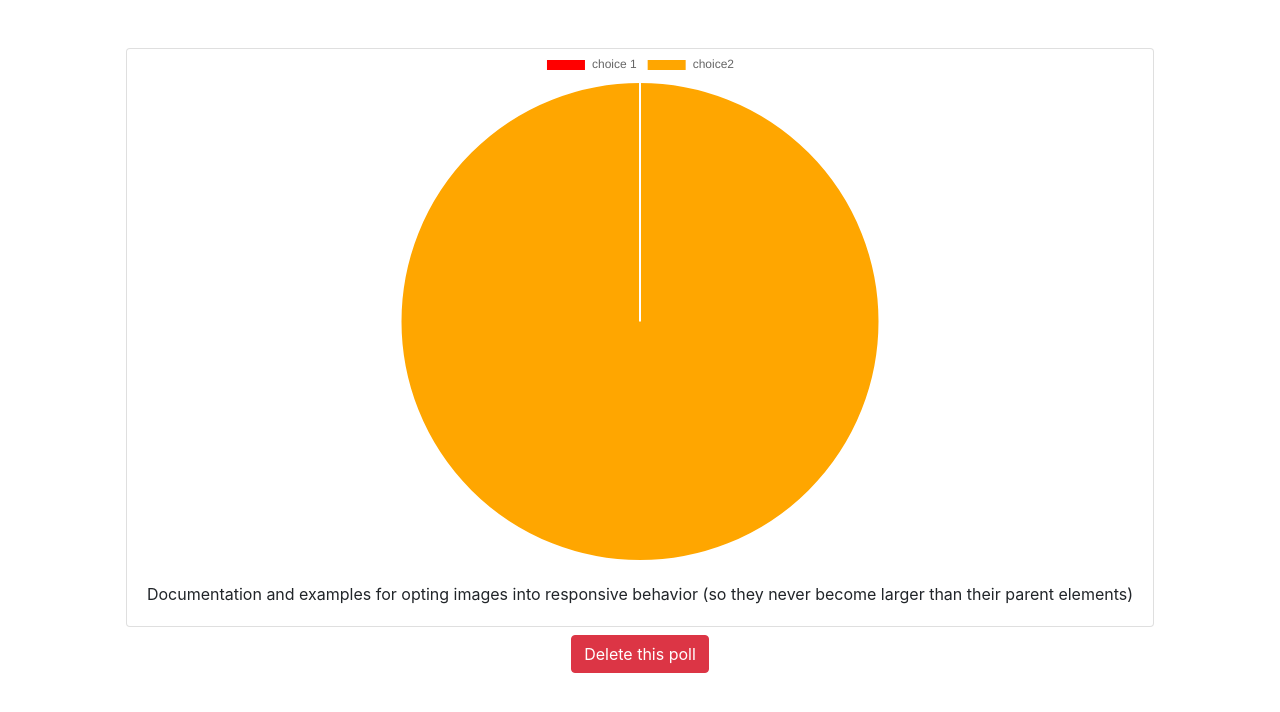
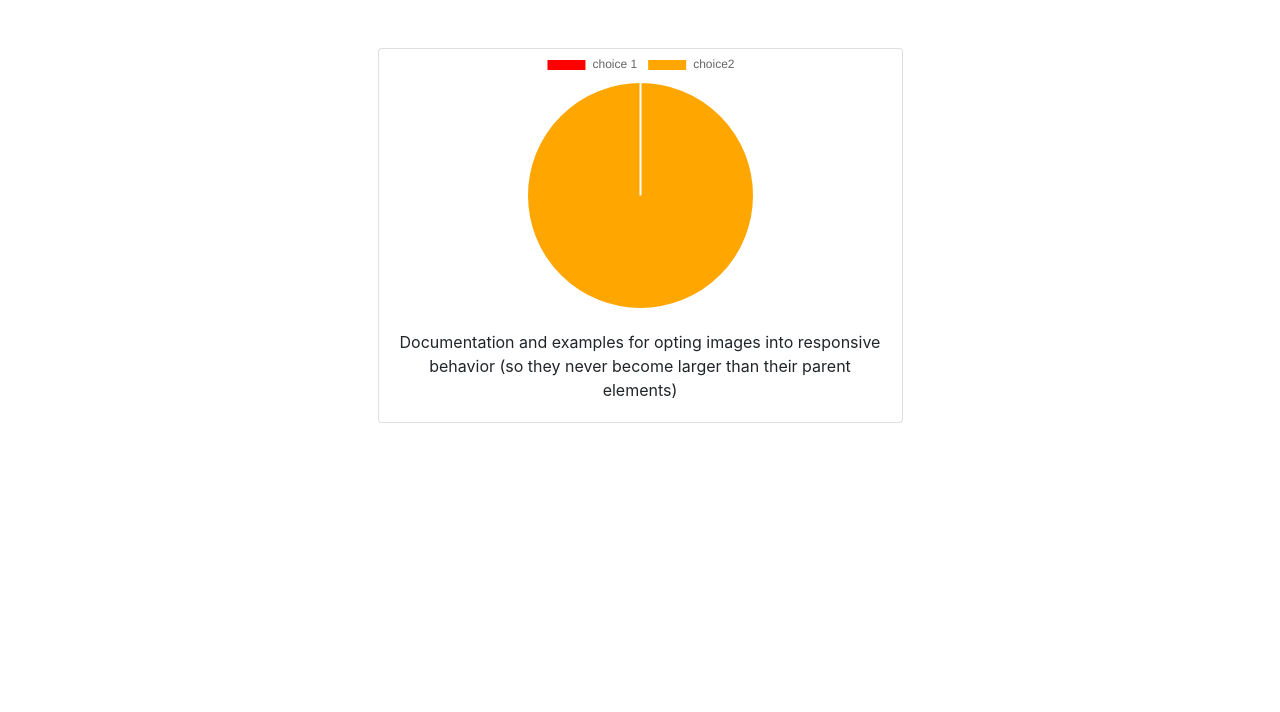
Before and after one commit to imsahil007/poll_anywhere, a Django app: page /poll/c4e526bef/result/ in a window 1280 px wide. Shown: the part 56-768 px from the top of the page. Run offline with Django 3.2, Linux system fonts and the light colour scheme; a user stored in the database is signed in; data comes from the database, SQL or seed files in the repository; both versions use the stored data as it was after the commit; some libraries are stand-ins or nearby versions.

Commit message:
Graph size resetted

```diff
--- a/polls/templates/polls/poll_detail.html
+++ b/polls/templates/polls/poll_detail.html
@@ -67,7 +67,9 @@
             <div class='row mx-auto mb-2'>
                 <a type="button" href="{% url 'poll-result' poll.link %}" class="mx-auto mt-2 btn btn-info">Check Results</a>
             </div>
-             {% if user.is_authenticated %}
+
+             {% if user.is_authenticated  and poll.author is user %}
+
                 <div class='row mx-auto mt-2 mb-5'>
                     <a type="button" href="{% url 'poll-delete' poll.id %}" class="mx-auto mt-2 btn btn-danger">Delete this poll</a>
                 </div>
--- a/polls/templates/polls/poll_result.html
+++ b/polls/templates/polls/poll_result.html
@@ -5,12 +5,18 @@
         <div class='container'>
 
             <div class='row'>
-                <div class="card mt-5 mx-auto" >
-                <canvas id="pie-chart"  class="card-img-top"></canvas>
-                <div class="card-body">
-                <p class="card-text mx-auto text-center">{{poll.question}}</p>
+
+                <div class='col'></div>
+                <div class='col-md-6'>
+                  <div class="card mt-5 mx-auto" >
+                    <canvas id="pie-chart"  class="card-img-top"></canvas>
+                    <div class="card-body">
+                      <p class="card-text mx-auto text-center">{{poll.question}}</p>
+                    </div>
+                  </div>
                 </div>
-                </div>
+                <div class='col'></div>
+
 
 
 
@@ -41,7 +47,7 @@
 
   </script>
     </div>
-    {% if user.is_authenticated %}
+    {% if user.is_authenticated  and poll.author is user  %}
         <div class='row mx-auto mb-5'>
           <a type="button" href="{% url 'poll-delete' poll.id %}" class="mx-auto mt-2 btn btn-danger">Delete this poll</a>
         </div>
--- a/polls/views.py
+++ b/polls/views.py
@@ -149,9 +149,15 @@ def result(request, link='new'):
     labels = []
     data = []
     queryset = Poll.objects.get(link= link).choice_set.order_by('-choice_count')
+    empty_poll_flag = True
     for choice in queryset:
         labels.append(choice.choice_text)
+        if int(choice.choice_count) != 1:
+            empty_poll_flag = False
         data.append(choice.choice_count-1)
+    if empty_poll_flag:
+        for choice_count in range(len(data)):
+            data[choice_count] = data[choice_count] + 1
     context = {
         'poll':Poll.objects.get(link= link),
         'labels': labels,
```
Also changed, not shown: db.sqlite3, media/choice_image/laptop_cQuM5PD.jpg (added), media/question_image/kz_wzB3CND.jpg (added).
